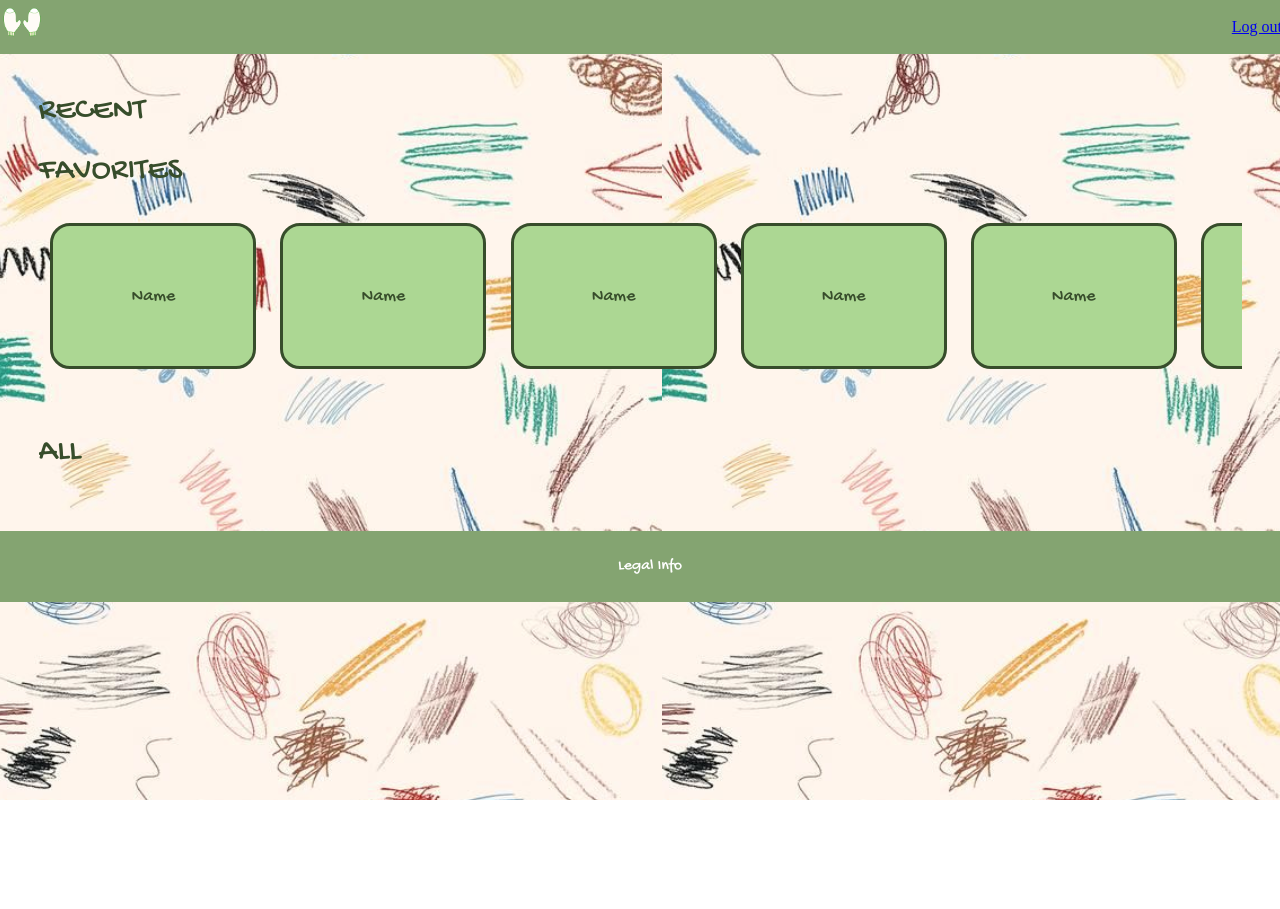
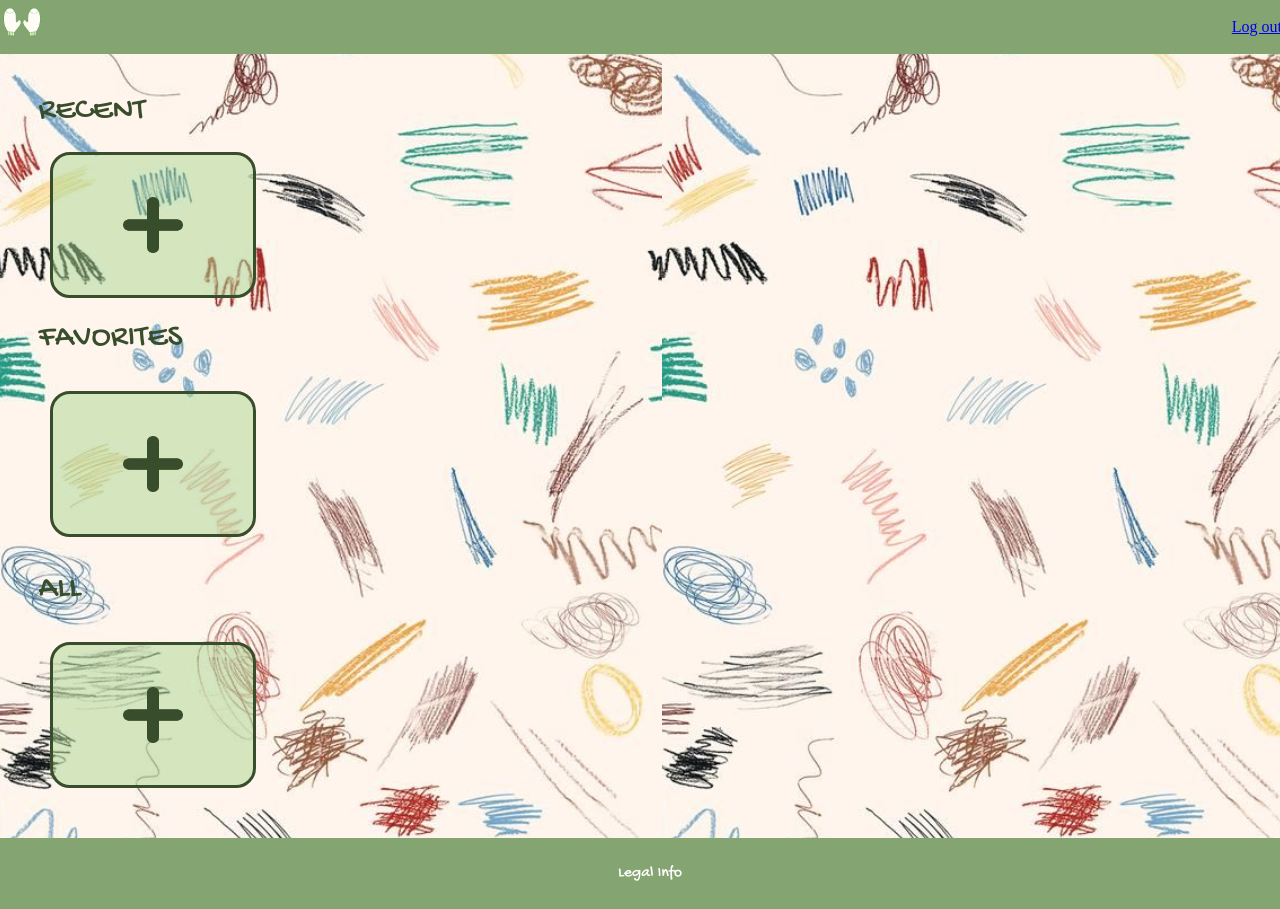
Before and after one commit to rin-bell4772/mttn, a Next.js app in the folder mttn/: page /dashboard in a window 1280 px wide. Before the commit the page ends 800 px from the top, so only its background shows below. Built offline with nearby package versions, Linux system fonts and the light colour scheme; a web font is replaced by a local one.

Commit message:
Fixed CSS for StudySet & AddStudySet in scrollable flexbox ('Favorites' section)

```diff
--- a/mttn/src/app/components/AddStudySet.module.css
+++ b/mttn/src/app/components/AddStudySet.module.css
@@ -1,14 +1,16 @@
 .addStudySet {
+    height: 140px;
     width: 200px;
-    height: 140px;
     display: flex;
+    flex-shrink: 0;
     align-items: center;
     justify-content: center;
-    background-color: rgba(172, 215, 147, 0.5);
+    background-color: #acd79380;
     border-style: solid;
     border-radius: 20px;
     border-color: #374D2B;
     border-width: 3px;
+    margin: 1%;
 }
 
 .addStudySet img {
--- a/mttn/src/app/components/StudySet.module.css
+++ b/mttn/src/app/components/StudySet.module.css
@@ -1,8 +1,8 @@
 @import url('https://fonts.googleapis.com/css2?family=Beiruti:wght@200..900&family=Gochi+Hand&family=Playwrite+AU+SA:wght@100..400&display=swap');
 
 .studySet {
+    height: 140px;
     width: 200px;
-    height: 140px;
     flex-shrink: 0;
     display: flex;
     align-items: center;
--- a/mttn/src/app/dashboard/Dashboard.module.css
+++ b/mttn/src/app/dashboard/Dashboard.module.css
@@ -13,7 +13,6 @@
     overflow-x: auto;
     overflow-y: hidden;
     max-width: 100%;
-    height: 200px;
 }
 
 .grid {
--- a/mttn/src/app/dashboard/Dashboard.tsx
+++ b/mttn/src/app/dashboard/Dashboard.tsx
@@ -7,21 +7,15 @@ export default function Dashboard() {
         <div className={styles.dashboard}>
            <h1>RECENT</h1>
            <div>
-
+                <AddStudySet />
            </div>
            <h1>FAVORITES</h1>
             <div className={styles.scroll}>
-                <StudySet title={"Name"}/>
-                <StudySet title={"Name"}/>
-                <StudySet title={"Name"}/>
-                <StudySet title={"Name"}/>
-                <StudySet title={"Name"}/>
-                <StudySet title={"Name"}/>
-                <StudySet title={"Name"}/>
+                <AddStudySet />
             </div>
            <h1>ALL</h1>
            <div className={styles.grid}>
-
+                <AddStudySet />
            </div>
         </div>
     );
```
Lines whose indentation alone changed are shown as unchanged.
